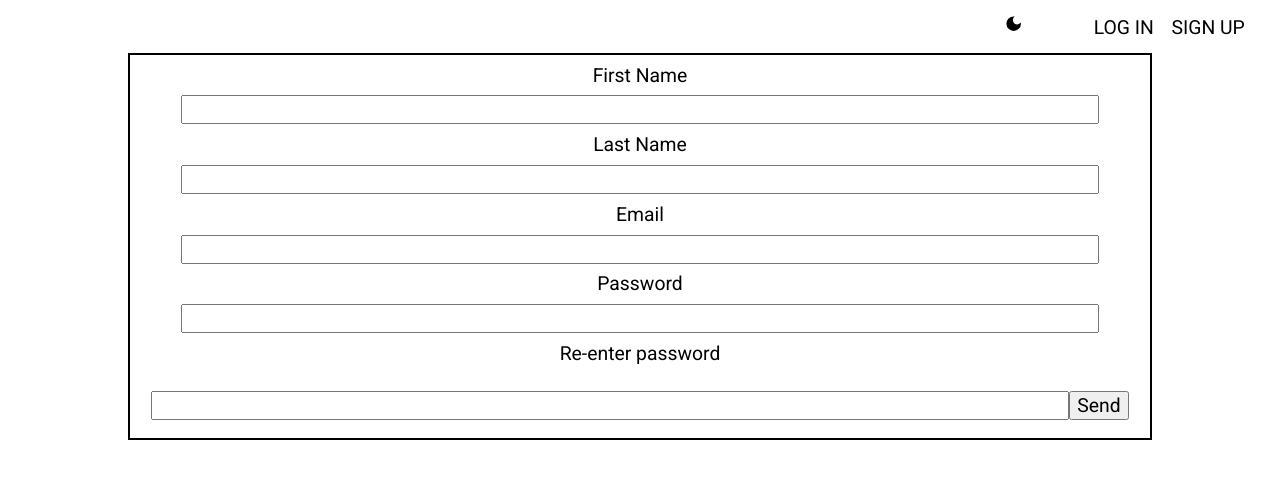
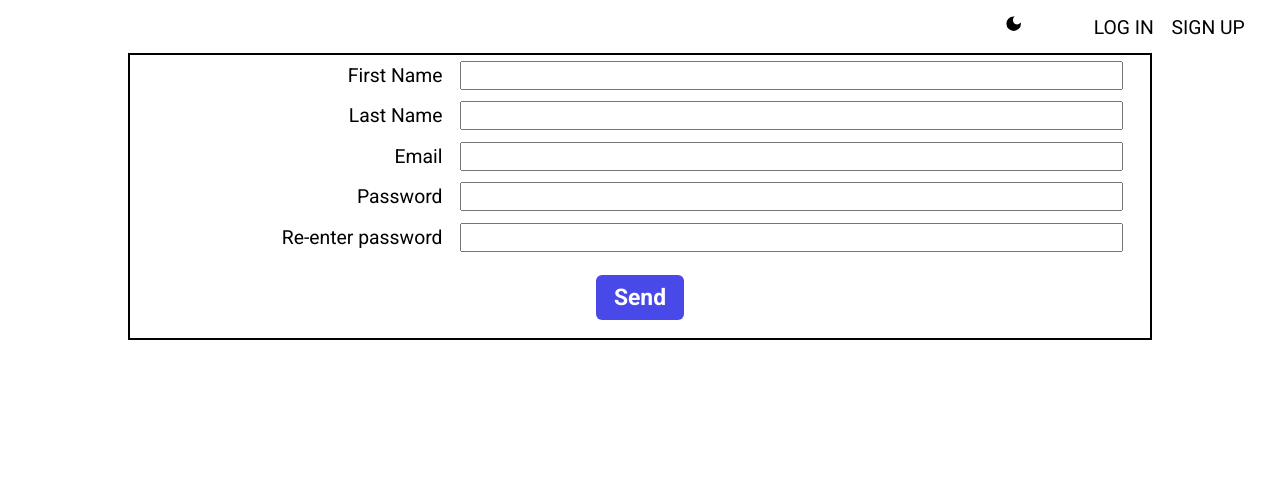
Before and after one commit to winstein27/firebase-login, a React (Vite) app: page /signup in a window 1280 px wide. Shown: the top 478 px of the page. Built offline with nearby package versions, Linux system fonts and the light colour scheme.

Commit message:
:sparkles: feat: styling forms
Styling forms, button and improving responsiveness

```diff
--- /dev/null
+++ b/src/UI/Button.module.css
@@ -0,0 +1,9 @@
+.button {
+  background-color: #4949e9;
+  color: white;
+  border: none;
+  font-size: 1.3rem;
+  font-weight: bold;
+  padding: 0.5rem 1rem;
+  border-radius: 6px;
+}
--- /dev/null
+++ b/src/UI/Button.tsx
@@ -0,0 +1,18 @@
+import React from 'react';
+
+import styles from './Button.module.css';
+
+interface Props {
+  children: React.ReactNode;
+  type: 'submit' | 'button' | 'reset';
+}
+
+const Button = (props: Props) => {
+  return (
+    <button type={props.type} className={styles.button}>
+      {props.children}
+    </button>
+  );
+};
+
+export default Button;
--- a/src/components/LogInForm.module.css
+++ b/src/components/LogInForm.module.css
@@ -14,6 +14,8 @@
 .form > label {
   display: block;
   margin: 0.5rem 0;
+  text-align: left;
+  margin-left: 5%;
 }
 
 .form > input {
@@ -23,3 +25,18 @@
 .form > button {
   margin: 1rem 0;
 }
+
+@media (min-width: 800px) {
+  .form > label {
+    display: inline-block;
+    width: 30%;
+    text-align: right;
+    margin-left: 0;
+    margin-right: 1rem;
+  }
+
+  .form > input {
+    width: 65%;
+    margin-right: 2%;
+  }
+}
--- a/src/components/LogInForm.tsx
+++ b/src/components/LogInForm.tsx
@@ -1,6 +1,8 @@
 import React from 'react';
 
 import styles from './LogInForm.module.css';
+
+import Button from '../UI/Button';
 
 const LogInForm = () => {
   const submittedFormHandler = (event: React.FormEvent<HTMLFormElement>) => {
@@ -19,7 +21,7 @@ const LogInForm = () => {
         <label htmlFor="password">Password</label>
         <input type="password" name="password" />
 
-        <button type="button">Login</button>
+        <Button type="button">Login</Button>
       </form>
     </div>
   );
--- a/src/components/SignUpForm.module.css
+++ b/src/components/SignUpForm.module.css
@@ -14,6 +14,8 @@
 .form > label {
   display: block;
   margin: 0.5rem 0;
+  text-align: left;
+  margin-left: 5%;
 }
 
 .form > input {
@@ -21,5 +23,21 @@
 }
 
 .form > button {
-  margin: 1rem 0;
+  margin: 1rem auto;
+  display: block;
 }
+
+@media (min-width: 800px) {
+  .form > label {
+    display: inline-block;
+    width: 30%;
+    text-align: right;
+    margin-left: 0;
+    margin-right: 1rem;
+  }
+
+  .form > input {
+    width: 65%;
+    margin-right: 2%;
+  }
+}
--- a/src/components/SignUpForm.tsx
+++ b/src/components/SignUpForm.tsx
@@ -1,6 +1,8 @@
 import React from 'react';
 
 import styles from './SignUpForm.module.css';
+
+import Button from '../UI/Button';
 
 const SignUpForm = () => {
   const submittedFormHandler = (event: React.FormEvent<HTMLFormElement>) => {
@@ -25,7 +27,7 @@ const SignUpForm = () => {
         <label htmlFor="confirm-password">Re-enter password</label>
         <input type="password" name="confirm-password" />
 
-        <button type="submit">Send</button>
+        <Button type="submit">Send</Button>
       </form>
     </div>
   );
```
